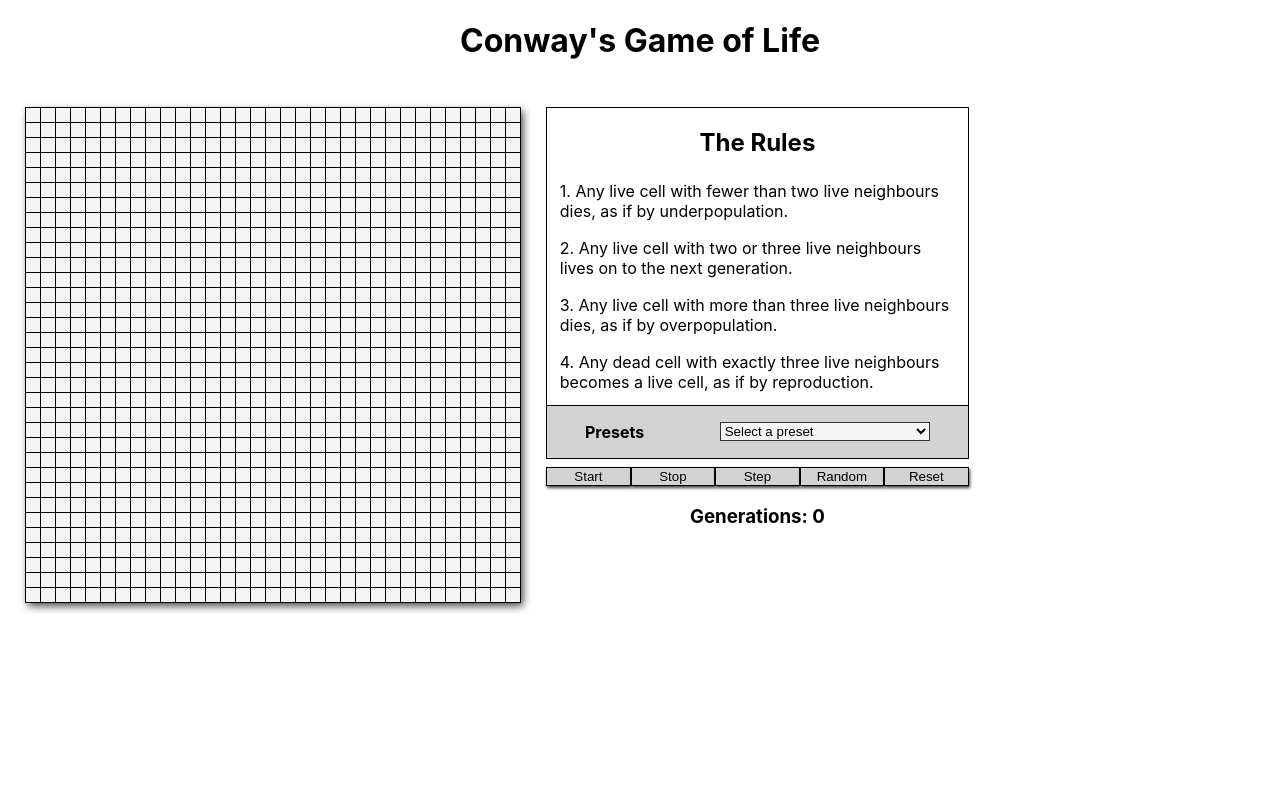
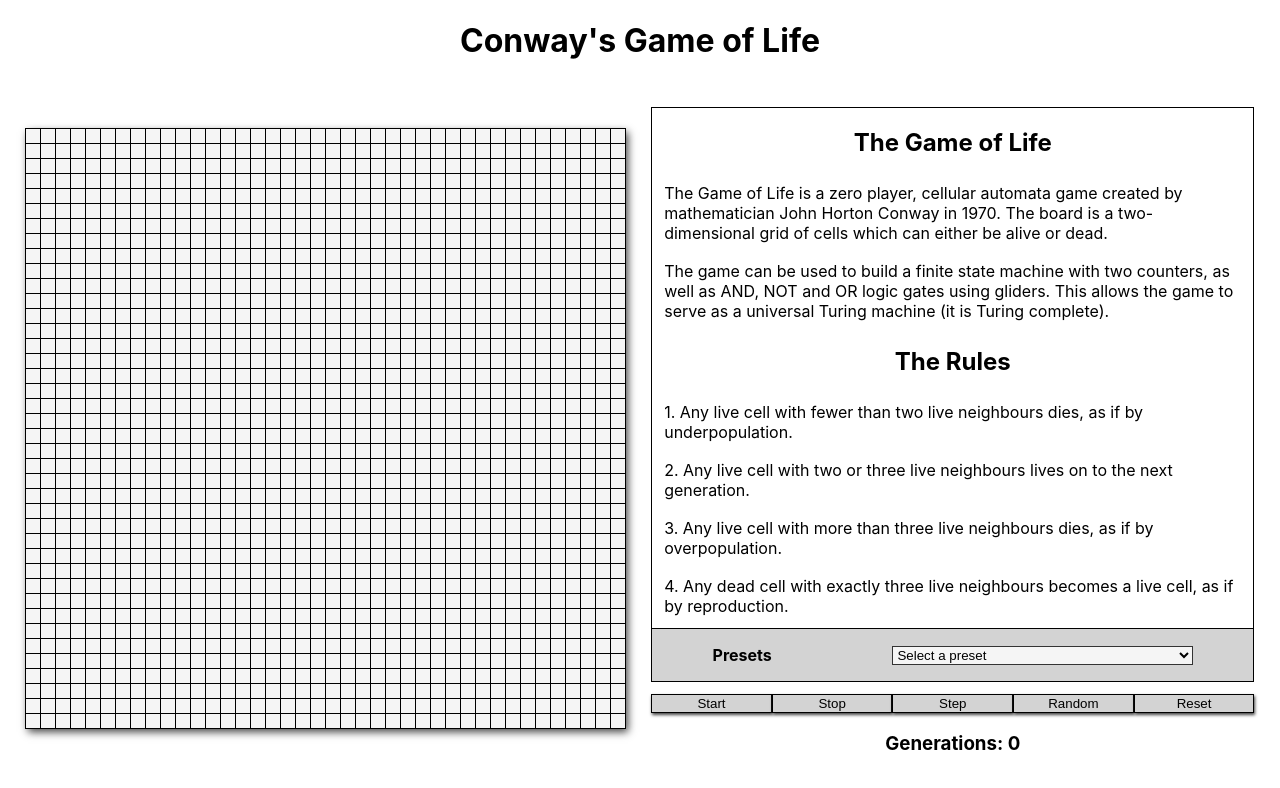
Before and after one commit to dvwhite/react-game-of-life, a React (Create React App) app: page / in a window 1280 px wide. Shown: the top 788 px of the page. Built offline with nearby package versions, Linux system fonts and the light colour scheme; the HTML template or start-up script is replaced by a standard one.

Commit message:
Restyle the app

```diff
--- a/src/App.js
+++ b/src/App.js
@@ -23,6 +23,7 @@ import styled from "styled-components";
 
 const Container = styled.div`
   display: flex;
+  justify-content: center;
 `;
 
 const Row = styled.div`
@@ -53,7 +54,7 @@ const TextColumn = styled(Column)`
   margin-top: 2%;
   margin-right: 2%;
   margin-left: 2%;
-  width: 33%;
+  width: 50%;
 `;
 
 function App() {
--- a/src/components/Desc.jsx
+++ b/src/components/Desc.jsx
@@ -18,7 +18,7 @@ const TextArea = styled.div`
   }
 
   p {
-    margin: 2%;
+    margin: 1%;
     padding: 1%;
   }
 `;
@@ -27,6 +27,18 @@ const Desc = () => {
   return (
     <TextContainer>
       <TextArea>
+        <h2>The Game of Life</h2>
+        <p>
+          The Game of Life is a zero player, cellular automata game created by
+          mathematician John Horton Conway in 1970. The board is a
+          two-dimensional grid of cells which can either be alive or dead.
+        </p>
+        <p>
+          The game can be used to build a finite state machine with two
+          counters, as well as AND, NOT and OR logic gates using gliders. This
+          allows the game to serve as a universal Turing machine (it is Turing
+          complete).
+        </p>
         <h2>The Rules</h2>
         <p>
           1. Any live cell with fewer than two live neighbours dies, as if by
--- a/src/constants/constants.js
+++ b/src/constants/constants.js
@@ -1,6 +1,6 @@
 const cellSize = 15; // px
-const height = 500; // px
-const width = 500; // px
+const height = 600; // px
+const width = 600; // px
 const speed = 100; // ms
 
 export { cellSize, height, width, speed };
```
